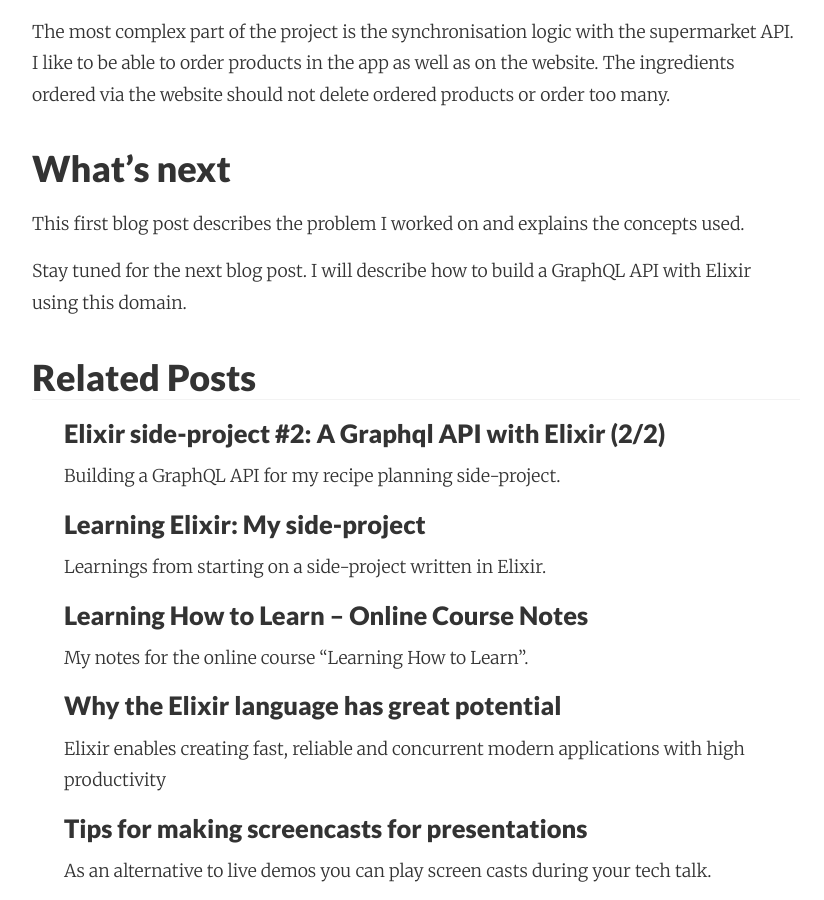
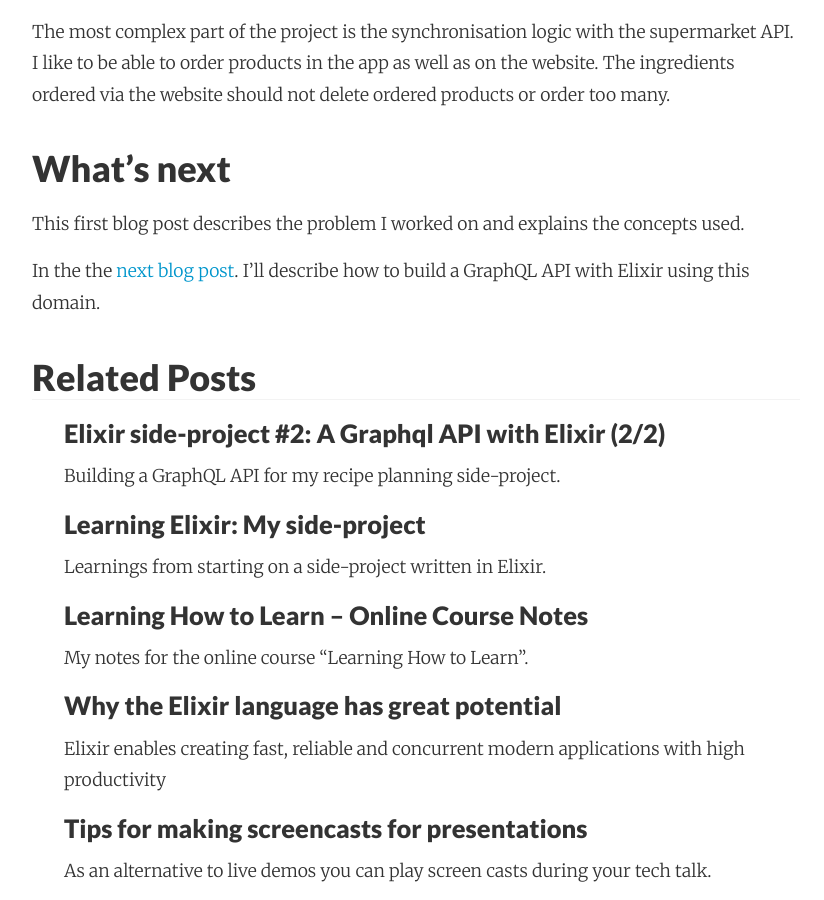
Before and after one commit to adri/adri.github.io, a Jekyll site: the page built from _posts/2017-09-27-learning-elixir-second-side-project-part1.md, in a window 1280 px wide and 900 px high, scrolled down 2925 px. Shown: the whole window, without its empty margins (224-1048 px from the left). Built offline with Jekyll 4.4.1, drawn with Linux system fonts in a browser that asks for light colours; nearby versions of some CDN libraries; comment, search, counter and statistics services are not loaded.

Commit message:
Autocommit from wiki

```diff
--- a/_posts/2017-09-27-learning-elixir-second-side-project-part1.md
+++ b/_posts/2017-09-27-learning-elixir-second-side-project-part1.md
@@ -53,4 +53,4 @@ The most complex part of the project is the synchronisation logic with the super
 ### What's next
 This first blog post describes the problem I worked on and explains the concepts used.
 
-Stay tuned for the next blog post. I will describe how to build a GraphQL API with Elixir using this domain.
+In the the [next blog post](/post/learning-elixir-second-side-project-part2). I’ll describe how to build a GraphQL API with Elixir using this domain.
```
